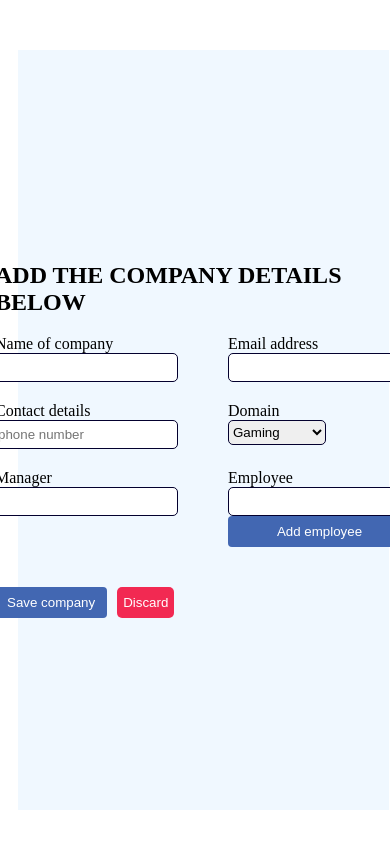
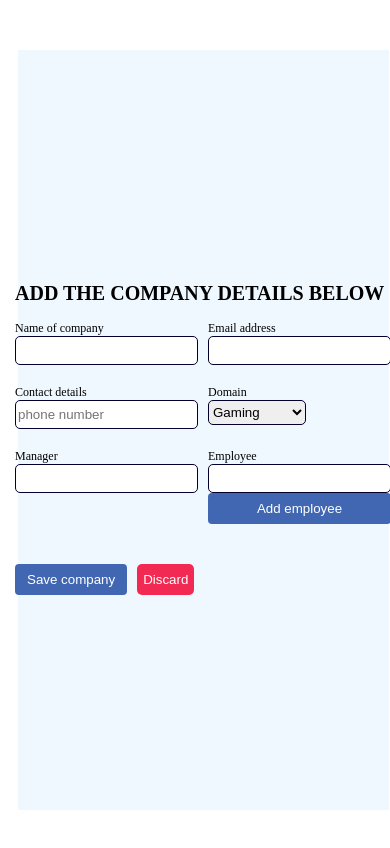
Before and after one commit to gokulnaathb3021/Albanero-UI-Assignment-2, a Next.js app: page / in a window 390 px wide. Both pictures are taken after a click on the button "Add a company". Shown: the top 848 px of the page. Built offline with nearby package versions, Linux system fonts and the light colour scheme.

Commit message:
tweaked the media queries

```diff
--- a/app/components/AddForm.module.css
+++ b/app/components/AddForm.module.css
@@ -93,10 +93,23 @@
     padding: 0 10px;
   }
 
+  .addForm h2 {
+    font-size: 20px;
+  }
+
+  .labelAndInput {
+    font-size: 12px;
+  }
   .labelAndInput input {
     height: 25px;
   }
   .labelAndInput select {
     height: 25px;
   }
+  .pair {
+    gap: 10px;
+  }
+  .managerAndEmployees {
+    font-size: 13px;
+  }
 }
```
